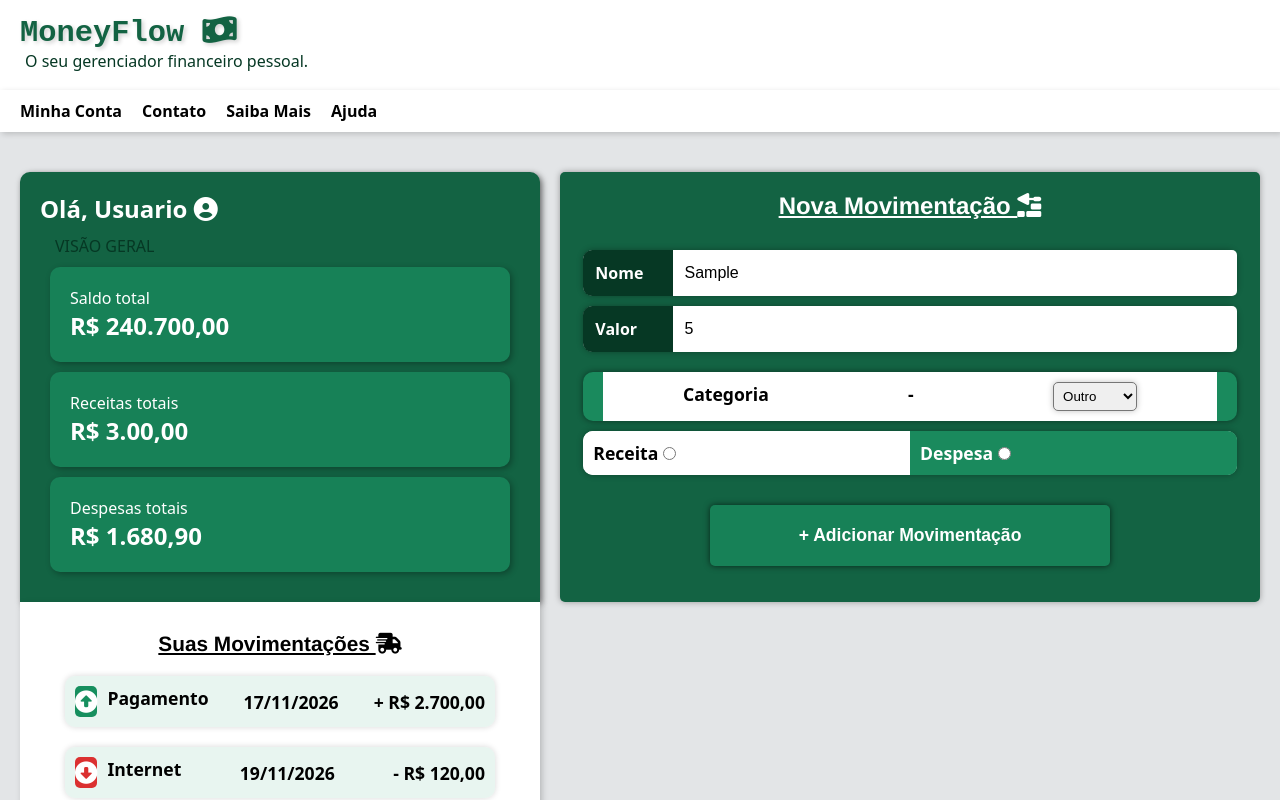
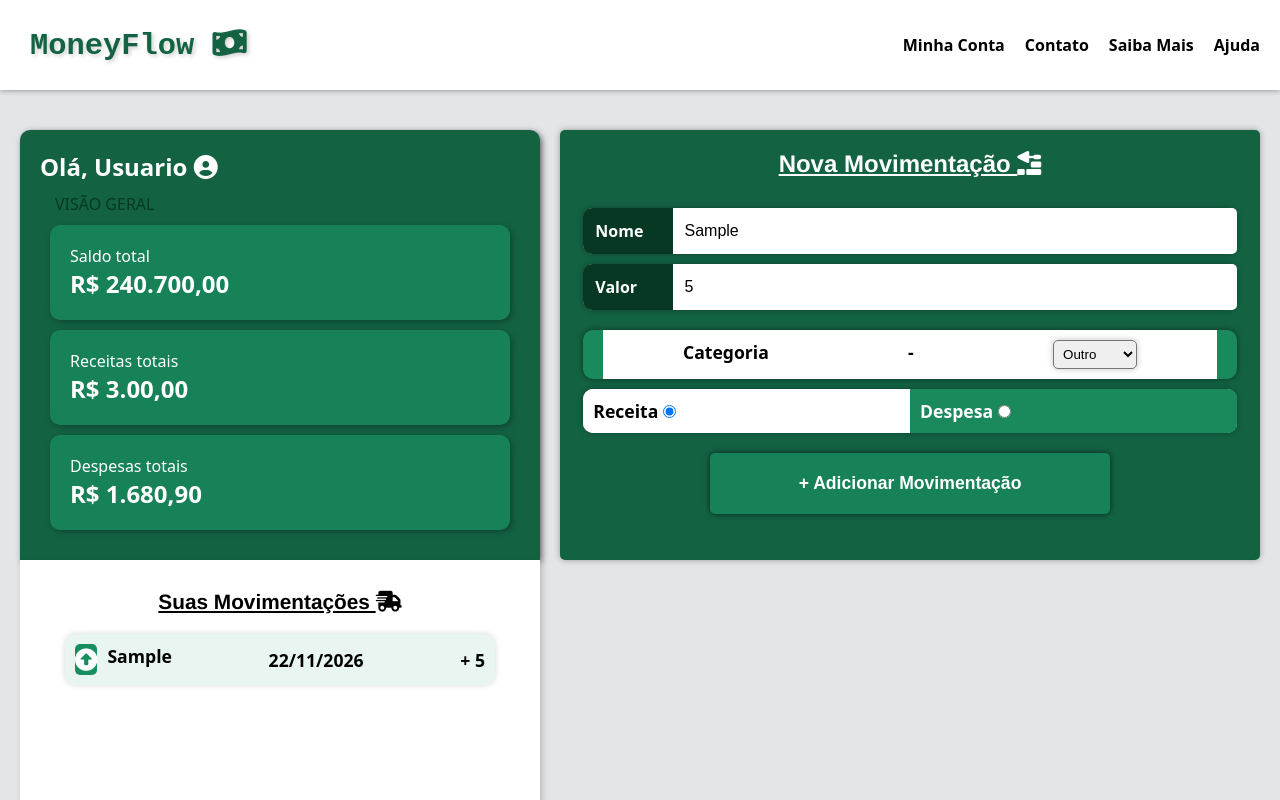
Before and after one commit to Khayofurquim15/MoneyFlow, a plain HTML site: page index.html in a window 1280 px wide. Both pictures are taken after typing "Sample", "5" into the empty fields and a click on the button "+ Adicionar Movimentação". Shown: the top 800 px of the page. Drawn offline with Linux system fonts and the light colour scheme.

Commit message:
adicionando os Movs

```diff
--- a/estilos/desktop.css
+++ b/estilos/desktop.css
@@ -26,6 +26,9 @@ menu{
     justify-content: flex-start;
     gap: 20px;
 }
+#listaMov > li:hover{
+    transform: scale(1.03);
+}
 
 #listaMov{
     width: 90%;
--- a/estilos/mobile.css
+++ b/estilos/mobile.css
@@ -33,31 +33,30 @@ main{
     column-gap: 10px;
 }
 header{
+    display: flex;
+    flex-flow: row wrap;
+    justify-content: space-between;
+    align-items: center;
     background-color: var(--cor-card);
     padding: 10px;
     box-shadow: 0 0 6px rgba(0, 0, 0, 0.432);
     height: 90px;
+    margin-bottom: 20px;
 }
 header > h1{
-    padding: 5px 10px 0 10px;
+    padding-left: 20px;
     color: var(--cor-escura);
     font-size: 1.9em;
     text-shadow: 2px 2px 4px rgba(0, 0, 0, 0.192);
     font-family: var(--font-titulo) ;
 }
 
-header p{
-    color: #063824;
-    padding-left: 15px;
-}
 menu{
     display: flex;
     flex-flow: row nowrap;
     justify-content: space-around;
-    background-color: var(--cor-card);
     padding: 10px;
-    box-shadow: 2px 2px 6px rgba(0, 0, 0, 0.178);
-    margin-bottom: 20px;
+    gap: 20px;
 }
 
 menu a{
@@ -303,3 +302,7 @@ footer > h2{
     font-family: var(--font-titulo);
     color: var(--cor-card);
 }
+footer > p{
+    text-align: center;
+    color: #063824;
+}
--- a/index.html
+++ b/index.html
@@ -12,14 +12,14 @@
 
         <header>
             <h1>MoneyFlow <i class="fa-solid fa-money-bill-wave"></i> </h1>
-            <p>O seu gerenciador financeiro pessoal.<p>
+            <menu>
+                <a href="#">Minha Conta</a>
+                <a href="#">Contato</a>
+                <a href="#">Saiba Mais</a>
+                <a href="#">Ajuda</a>
+            </menu>
+
         </header>
-        <menu>
-            <a href="#">Minha Conta</a>
-            <a href="#">Contato</a>
-            <a href="#">Saiba Mais</a>
-            <a href="#">Ajuda</a>
-        </menu>
 
         <main>
 
@@ -78,7 +78,8 @@
 
                 <h2>Nova Movimentação <i class="fa-solid fa-trowel-bricks"></i> </h2>
 
-                <div id="formMov">
+                <form autocomplete="on" id="formMov" >
+
                     <div class="bloco-form" id="bloco-nome" >
                         <label for="nomeMov">Nome </label>
                         <input type="text" id="nomeMov" placeholder="Nome da Movimentação" required minlength="4" maxlength="12" >
@@ -93,7 +94,7 @@
                         <label for="cateMov">Categoria </label>
                         <p>-</p>
                         <select name="categoria" id="cateMov">
-                            <option value="outro">Outro</option>
+                            <option value="outro" selected >Outro</option>
                             <option value="alimento">Alimento</option>
                             <option value="energia">Energia</option>
                             <option value="salario">Salario</option>
@@ -105,25 +106,27 @@
 
                         <div class="bloco-receita">
                             <label for="receita">Receita</label>
-                            <input type="radio" name="tipos" id="receita">
+                            <input type="radio" name="tipos" id="receita" value="receita" checked >
                         </div>
 
                         <div class="bloco-despesa" >
                             <label for="despesa">Despesa</label>
-                            <input type="radio" name="tipos" id="despesa">
+                            <input type="radio" name="tipos" id="despesa" value="despesa">
                         </div>
 
                     </div>
 
-                </div>
+                    <button type="submit" id="btnCriarMov">+ Adicionar Movimentação</button>
 
-                <button id="btnCriarMov" onclick="addMov()">+ Adicionar Movimentação</button>
+                </form>
+
             </section> <!-- FIM CRIAR MOVIMENTO -->
 
         </main>
 
         <footer>
             <h2>MoneyFlow</h2>
+            <p>O seu gerenciador financeiro pessoal.<p>
         </footer>
 
     <script src="script.js"></script>
--- a/script.js
+++ b/script.js
@@ -0,0 +1,79 @@
+const formMov = document.getElementById('formMov');
+const listaMov = document.getElementById('listaMov');
+let movimentacoes = [];
+
+formMov.addEventListener('submit', (evento)=> { // CHAMA O BOTAO PARA ADICIONAR A MOVIMENTAÇÃO //
+
+    evento.preventDefault(); // IMPEDE QUE A PAGINA RECARREGUE //
+
+    const nomeMov = document.getElementById('nomeMov');
+    const valorMov = document.getElementById('valorMov');
+    const categMov = document.getElementById('cateMov');
+    const tipoMov = document.querySelector('input[name="tipos"]:checked');
+
+    const movimentacao = {
+        id: Date.now(),
+        nome: String(nomeMov.value),
+        valor: Number(valorMov.value),
+        tipo: String(tipoMov.value),
+        categoria: String(categMov.value),
+        data: new Date().toLocaleDateString("pt-BR")
+    };
+
+    movimentacoes.push(movimentacao);
+    salvarMov();
+    carregarMov()
+});
+
+function salvarMov(){
+    localStorage.setItem('movimentacoes', JSON.stringify(movimentacoes));
+    console.log('Movimentação salva com sucesso...');
+};
+
+function carregarMov(){
+    const movSalvo = localStorage.getItem('movimentacoes');
+
+    if(movSalvo){
+        movimentacoes = JSON.parse(movSalvo);
+    }else{
+        movimentacoes = [];
+    }
+
+    console.log(movimentacoes);
+    mostrarMov();
+};
+
+function mostrarMov(){
+    listaMov.innerHTML = ' ';
+
+    movimentacoes.forEach(mov => {
+
+        if(mov.tipo == 'receita'){
+            listaMov.innerHTML += `
+                    <li>
+                        <div class="bloco" >
+                            <div class="indicador-bom" ><i class="fa-solid fa-circle-up"></i> </div> <p>${mov.nome}</p>
+                        </div>
+                        <p> ${mov.data} </p>
+                        <p>+ ${mov.valor}</p>
+                    </li>
+            `;
+
+        }else if(mov.tipo == 'despesa'){
+            listaMov.innerHTML += `
+                    <li>
+                        <div class="bloco" >
+                            <div class="indicador-ruim" ><i class="fa-solid fa-circle-down"></i> </div> <p> ${mov.nome} </p>
+                        </div>
+                        <p> ${mov.data} </p>
+                        <p>- ${mov.valor} </p>
+                    </li>
+            `;
+
+        }else{
+            console.log('error...');
+        }
+    });
+};
+
+carregarMov();
```
